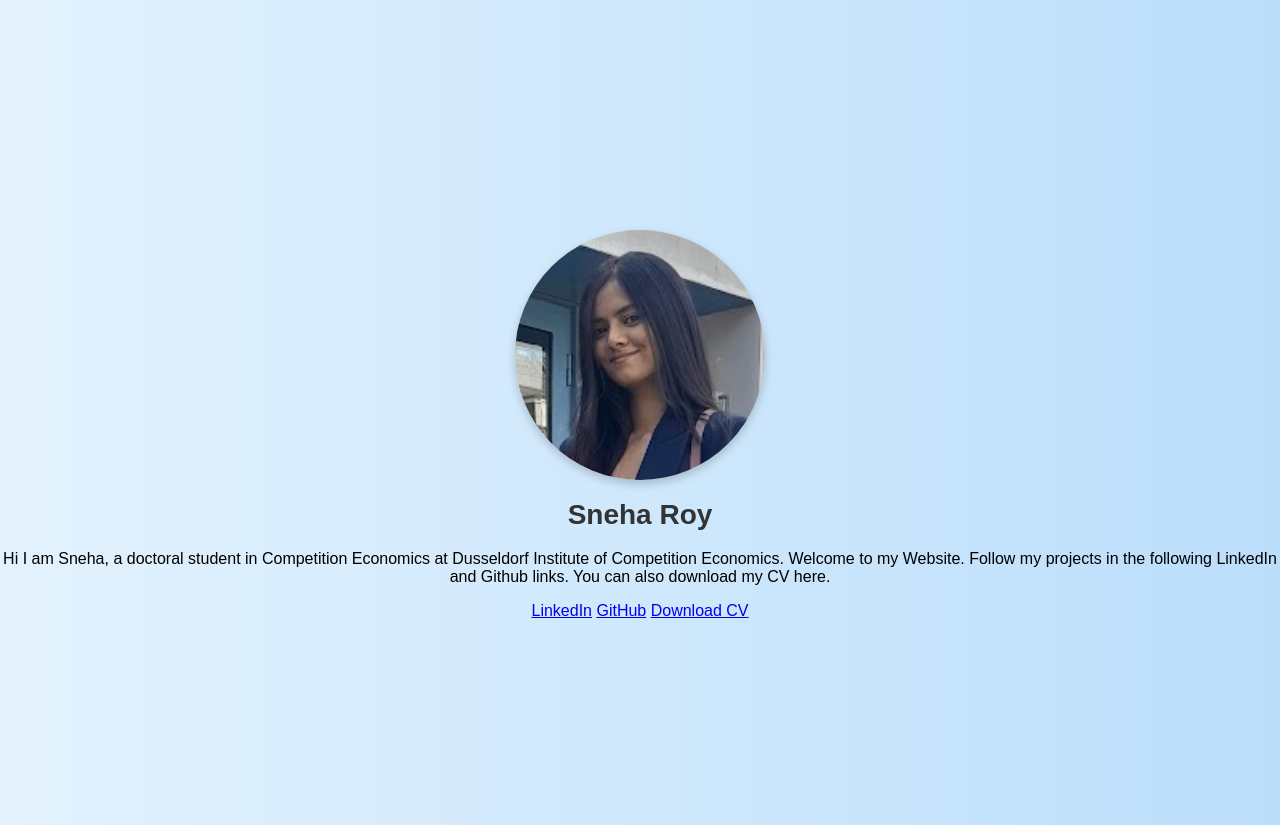
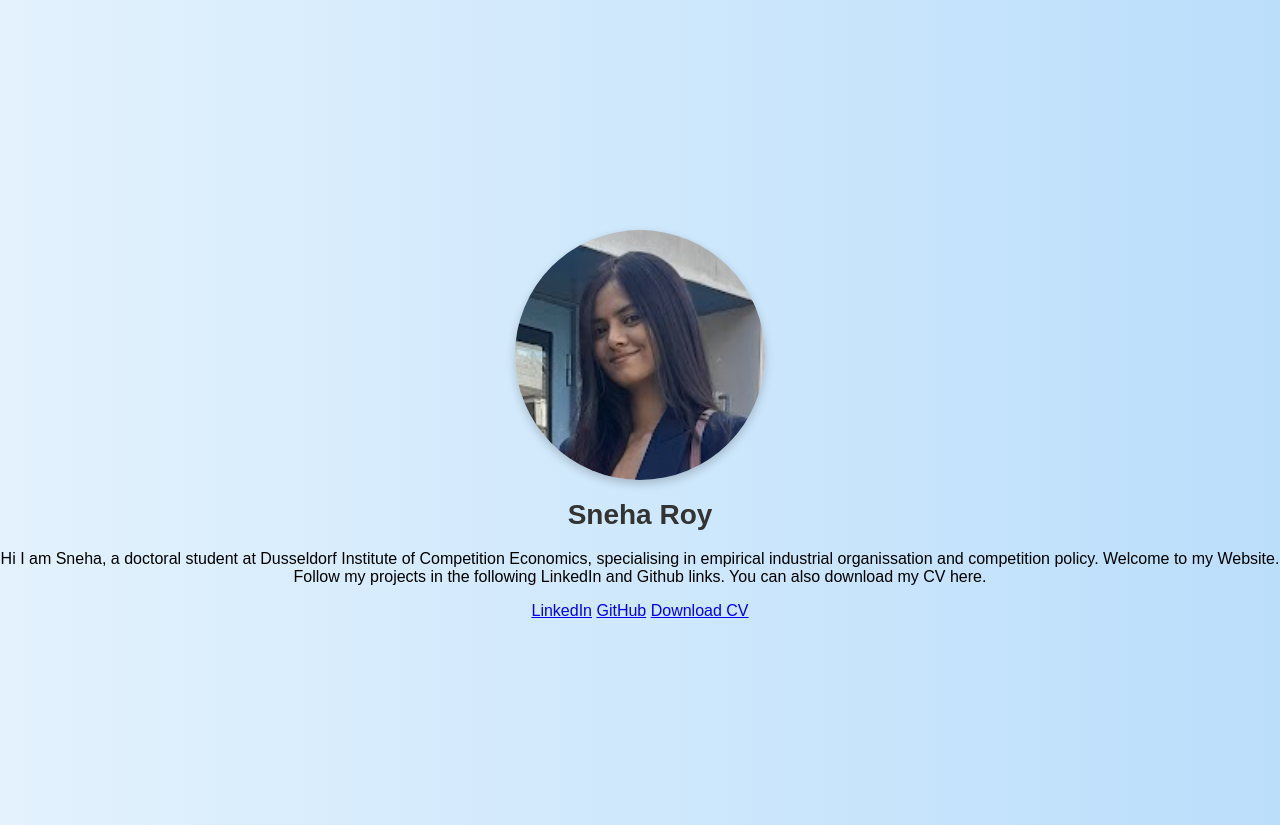
Before and after one commit to Palit2308/Starter-Website-Trial, a plain HTML site: page serious.html in a window 1280 px wide. Drawn offline with Linux system fonts and the light colour scheme.

Commit message:
Update serious.html

```diff
--- a/serious.html
+++ b/serious.html
@@ -12,7 +12,7 @@
         <img src="pic2.PNG" alt="Your Profile Picture" class="profile-pic">
         <div class="bio">
             <h1>Sneha Roy</h1>
-            <p>Hi I am Sneha, a doctoral student in Competition Economics at Dusseldorf Institute of Competition Economics. Welcome to my Website. Follow my projects in the following LinkedIn and Github links. You can also download my CV here.</p>
+            <p>Hi I am Sneha, a doctoral student at Dusseldorf Institute of Competition Economics, specialising in empirical industrial organissation and competition policy. Welcome to my Website. Follow my projects in the following LinkedIn and Github links. You can also download my CV here.</p>
             <div class="links">
                 <a href="https://www.linkedin.com/in/sneha-roy-4a6117245/" target="_blank" class="btn">LinkedIn</a>
                 <a href="https://github.com/sessions/two-factor/webauthn" target="_blank" class="btn">GitHub</a>
```
